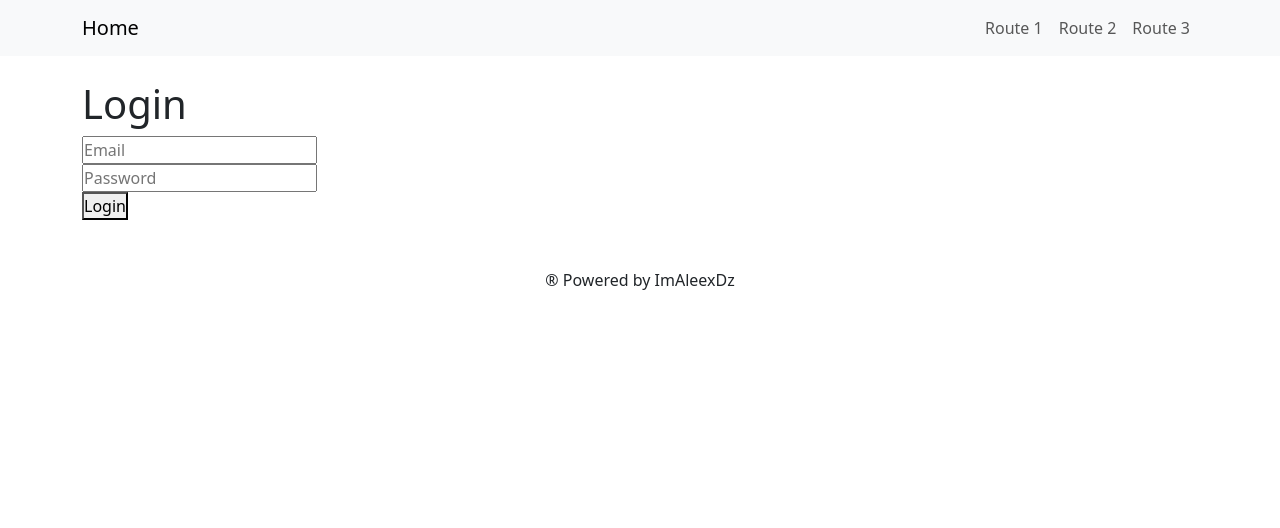
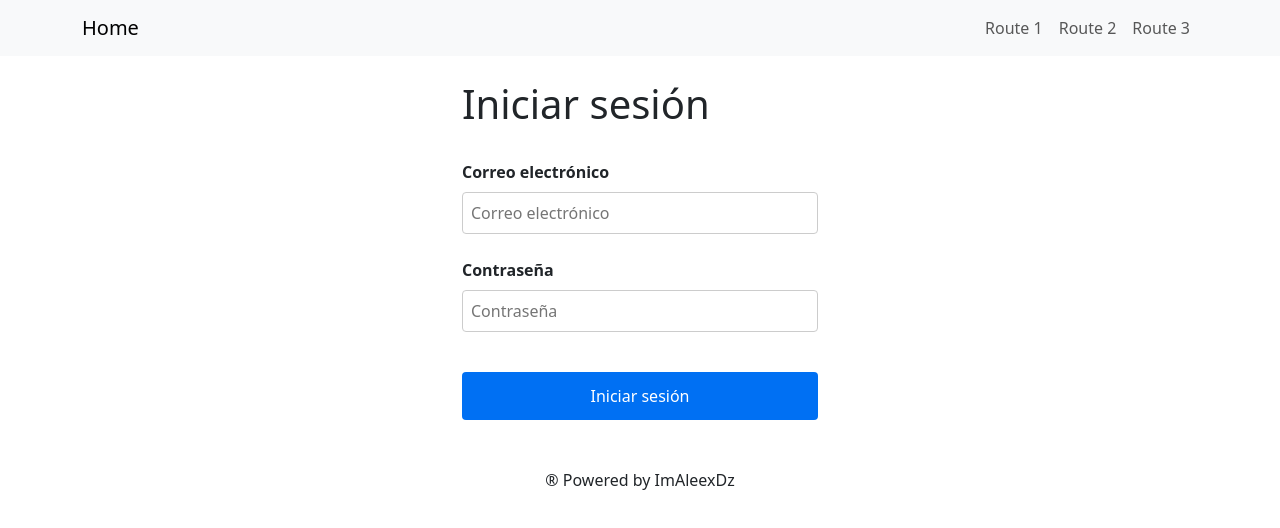
Before and after one commit to ImAleexDz/nextjs-auth-example, a Next.js app: page /login in a window 1280 px wide. Shown: the top 528 px of the page. Built offline with nearby package versions, Linux system fonts and the light colour scheme.

Commit message:
login styles, register layout changed

```diff
--- a/src/app/login/page.tsx
+++ b/src/app/login/page.tsx
@@ -1,14 +1,38 @@
 import React from 'react'
+import styles from './styles/login.module.css'
 
 const page = () => {
   return (
-    <div>
-        <form action="">
-            <h1>Login</h1>
-            <input type="email" placeholder="Email" /><br />
-            <input type="password" placeholder="Password" /><br />
-            <button type="submit">Login</button>
+    <div className='row'>
+
+      <div className='col-md-4 offset-md-4'>
+        <h1>Iniciar sesión</h1>
+
+        <form className={styles.form} action="">
+
+          <div className="row">
+            <div className="col-12 mt-4">
+              <label htmlFor="i-email">
+                Correo electrónico
+              </label>
+              <input id='i-email' type="text" placeholder='Correo electrónico' />
+            </div>
+
+            <div className="col-12 mt-4">
+              <label htmlFor="i-password">
+                Contraseña
+              </label>
+              <input id="i-password" type="text" placeholder='Contraseña' />
+            </div>
+
+            <div className="col-12 mt-4">
+              <button>Iniciar sesión</button>
+            </div>
+          </div>
+
         </form>
+      </div>
+
     </div>
   )
 }
--- /dev/null
+++ b/src/app/login/styles/login.module.css
@@ -0,0 +1,25 @@
+.form label {
+    display: block;
+    margin-bottom: 0.5rem;
+    font-weight: 600;
+}
+
+.form input {
+    width: 100%;
+    padding: 0.5rem;
+    border: 1px solid #ccc;
+    border-radius: 4px;
+    font-size: 1rem;
+}
+
+.form button {
+    width: 100%;
+    padding: 0.75rem;
+    background-color: #0070f3;
+    color: white;
+    border: none;
+    border-radius: 4px;
+    font-size: 1rem;
+    cursor: pointer;
+    margin-top: 1rem;
+}
```
Also changed, not shown: src/app/register/page.tsx (+4 -3 lines).
